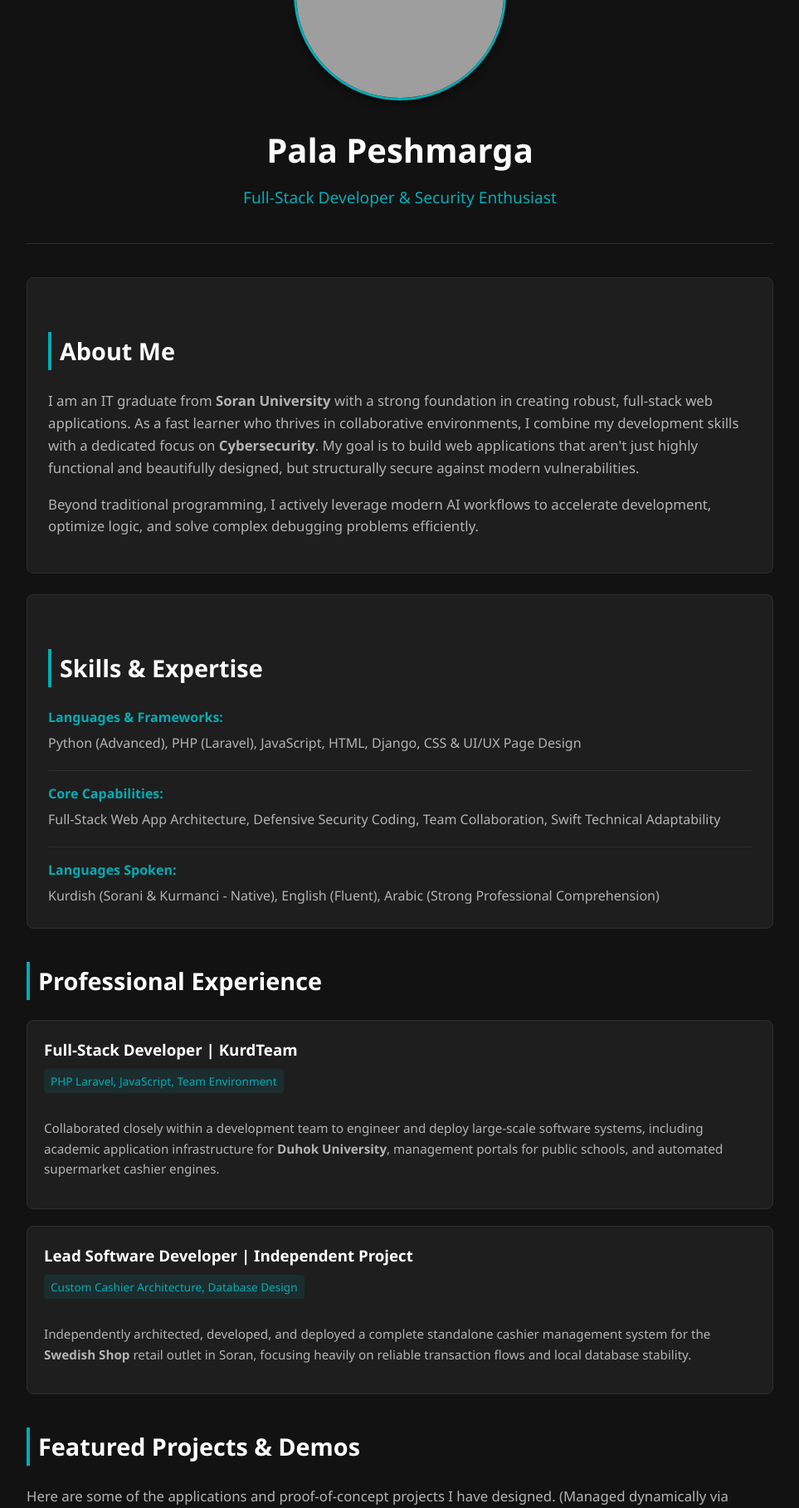
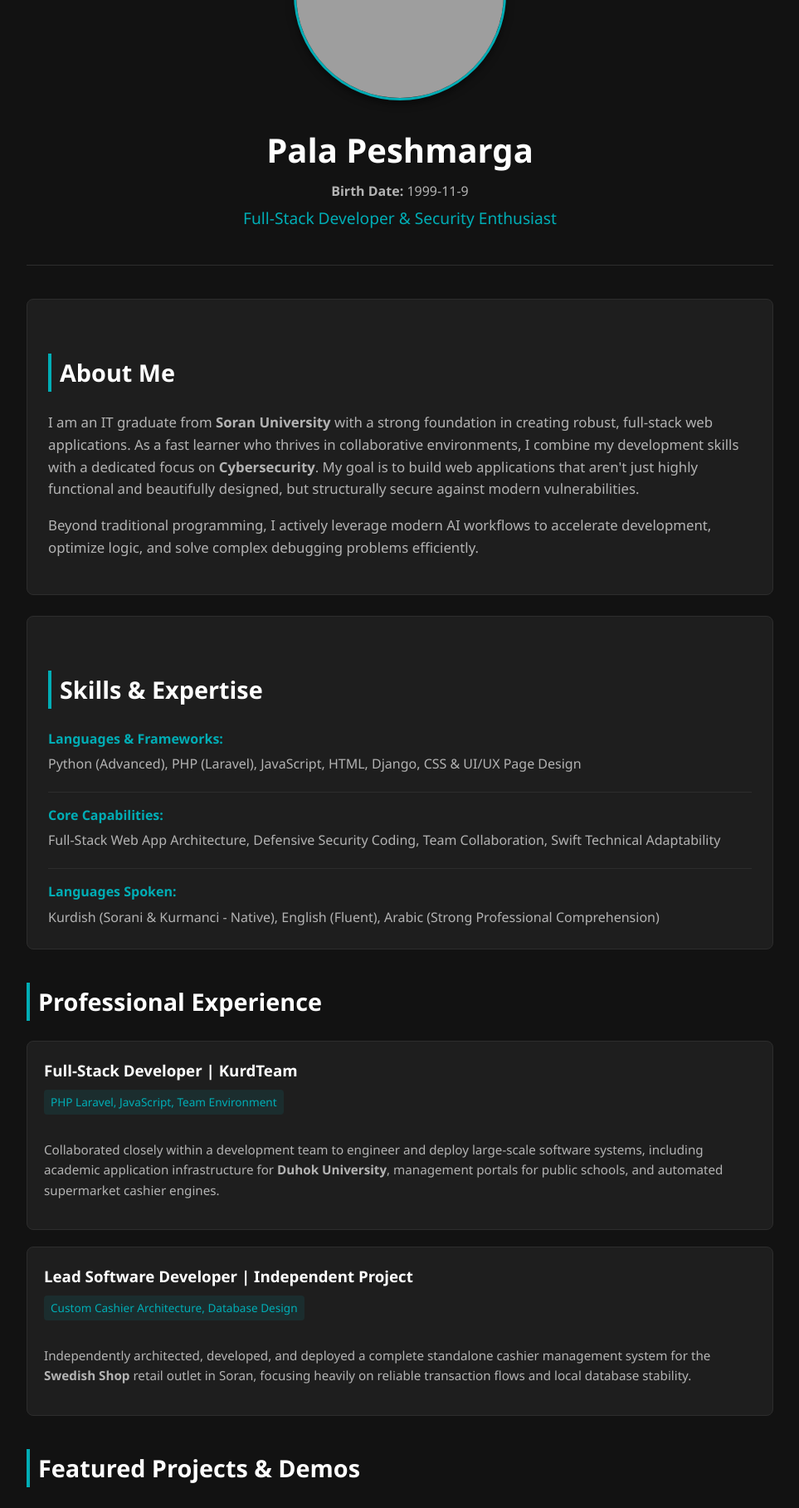
Before and after one commit to palapeshmarga/MyProfile, a Django app: page / in a window 1280 px wide. Shown: the part 175-1992 px from the top of the page at 83% size, without its empty margins (158-1121 px from the left). Run offline with Django 5.2, Linux system fonts and the light colour scheme; data that the repository does not hold is empty; grey boxes are pictures that could not be loaded.

Commit message:
The last version

```diff
--- a/portfolio/templates/portfolio/home.html
+++ b/portfolio/templates/portfolio/home.html
@@ -14,6 +14,7 @@
         <header>
             <img src="https://avatars.githubusercontent.com/u/32913958?s=400&u=6ffe9c042a875f40d4845f9209814735aa6c84ab&v=4" alt="Pala Peshmarga" class="profile-img">
             <h1>Pala Peshmarga</h1>
+            <p style="margin: 5px 0; margin-top: -5px; color: #b3b3b3;"><strong>Birth Date:</strong> 1999-11-9</p>
             <p class="subtitle">Full-Stack Developer & Security Enthusiast</p>
         </header>
 
```
